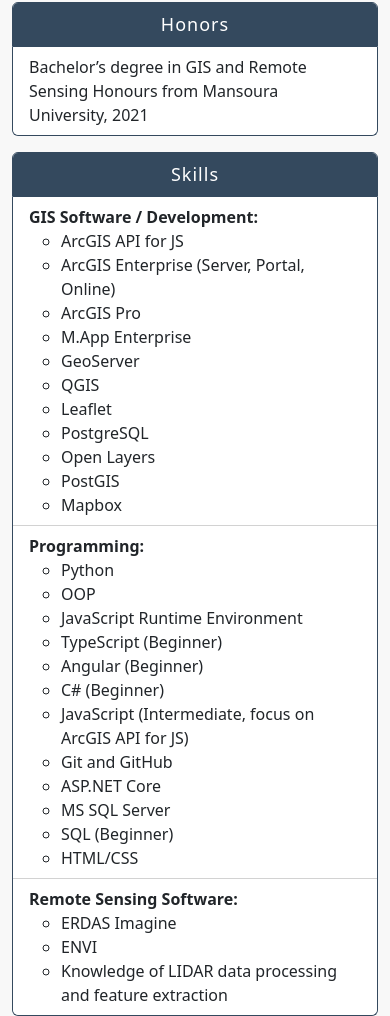
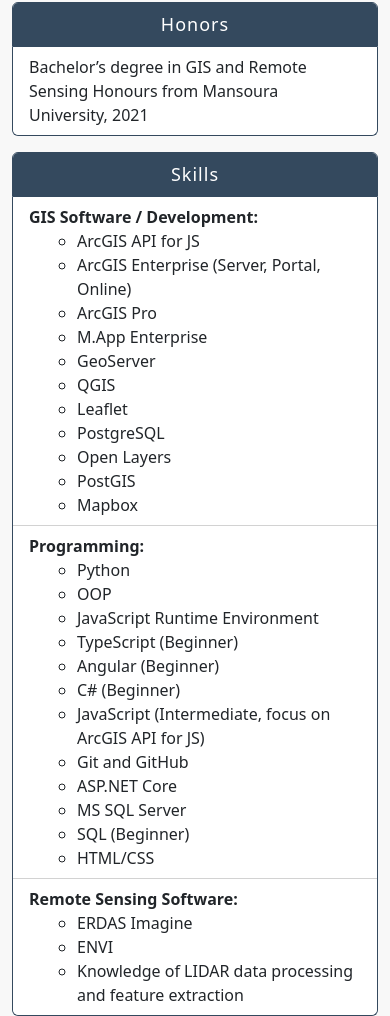
Before and after one commit to ashrafayman219/GIS-PORTFOLIO, a plain HTML site: page resume.html in a window 390 px wide. Shown: the part 1105-2121 px from the top of the page. Drawn offline with nearby package versions, Linux system fonts and the light colour scheme; a web font is replaced by a local one.

Commit message:
style.css

```diff
--- a/css/style.css
+++ b/css/style.css
@@ -1511,7 +1511,17 @@ div .box:hover::before {
 
 
 
-
+.ul-new {
+  padding-left: 3rem;
+  columns: 2;
+}
+
+
+@media screen and (max-width: 767px){
+  .ul-new{
+    columns: 1;
+  }
+}
 
 
 /* to be added */
```
